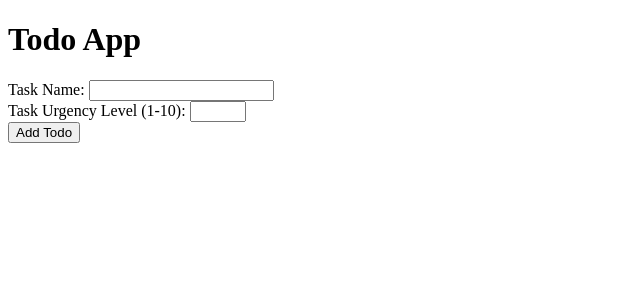
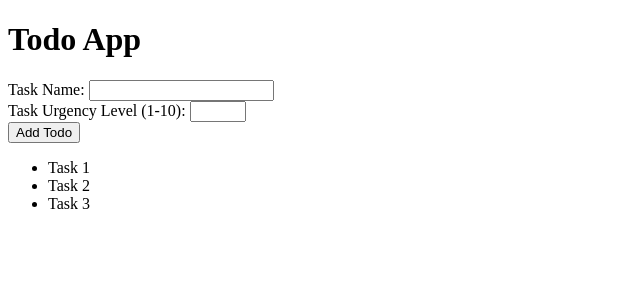
Before and after one commit to Nielam-Dass/Todo-App-Collection, a React (Vite) app in the folder todo_apps/001-react-ts-app/: page / in a window 1280 px wide. Shown: the top 300 px of the page, without its empty margins (0-640 px from the left). Built offline with nearby package versions, Linux system fonts and the light colour scheme.

Commit message:
Added TodoList component

```diff
--- a/todo_apps/001-react-ts-app/src/App.tsx
+++ b/todo_apps/001-react-ts-app/src/App.tsx
@@ -1,10 +1,12 @@
 import AddTodoForm from "./AddTodoForm"
+import TodoList from "./TodoList"
 
 function App() {
   return (
     <>
       <h1>Todo App</h1>
       <AddTodoForm />
+      <TodoList/>
     </>
   )
 }
--- /dev/null
+++ b/todo_apps/001-react-ts-app/src/TodoList.tsx
@@ -0,0 +1,19 @@
+import { ReactNode } from "react";
+
+function TodoList(){
+    const tasks: string[] = ["Task 1", "Task 2", "Task 3"];
+
+    return (
+        <>
+        <ul>
+            {tasks.map((task: string, index: number): ReactNode => {
+                return(
+                    <li key={index}>{task}</li>
+                )
+            })}
+        </ul>
+        </>
+    )
+}
+
+export default TodoList
```
